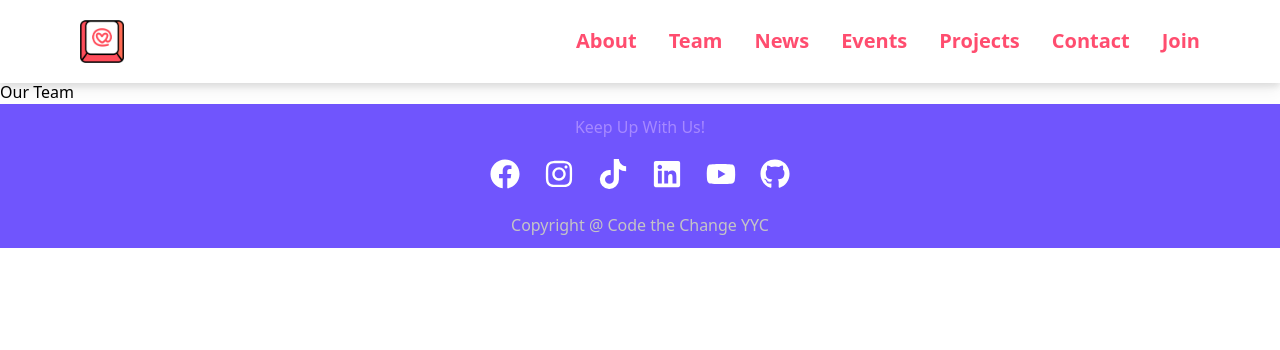
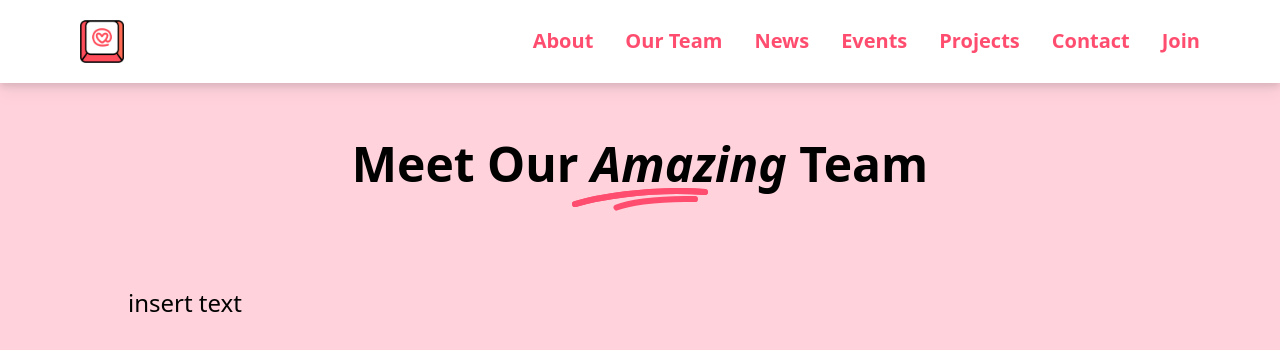
Before and after one commit to Code-the-Change-YYC/code-the-change-yyc-site, a Next.js app: page /our-team in a window 1280 px wide. Shown: the top 350 px of the page. Built offline with nearby package versions, Linux system fonts and the light colour scheme; a web font is replaced by a local one.

Commit message:
started page

```diff
--- a/components/Heading.jsx
+++ b/components/Heading.jsx
@@ -9,6 +9,8 @@ const PURPLE_SHORT_UNDERLINE_DIR = '/svgs/timeline/purple_heading_underline.svg'
 const WHITE_SINGLE_LINE_DIR = '/svgs/white_long_underline.svg';
 const WHITE_CURLY_LINE_DIR = '/svgs/white_alumni_underline.svg';
 const BEIGE_SHORT_UNDERLINE_DIR = '/svgs/beige_underline.svg';
+const PINK_UNDERLINE_DIR = '/svgs/pink_underline.svg';
+
 
 const Heading = ({ classes, underlineType = UnderlineTypes.GREEN_SHORT_UNDERLINE, children }) => {
   const getUnderline = () => {
@@ -25,6 +27,8 @@ const Heading = ({ classes, underlineType = UnderlineTypes.GREEN_SHORT_UNDERLINE
         return WHITE_CURLY_LINE_DIR;
       case UnderlineTypes.BEIGE_SHORT_UNDERLINE:
         return BEIGE_SHORT_UNDERLINE_DIR;
+      case UnderlineTypes.PINK_UNDERLINE:
+        return PINK_UNDERLINE_DIR;
     }
   };
 
--- a/components/Navbar.jsx
+++ b/components/Navbar.jsx
@@ -25,7 +25,7 @@ const Navbar = () => {
             <span className={TEXT_CLASSES}>About</span>
           </Link>
           <Link href="/our-team" legacyBehavior>
-            <span className={TEXT_CLASSES}>Team</span>
+            <span className={TEXT_CLASSES}>Our Team</span>
           </Link>
           <Link href="/newsletter" legacyBehavior>
             <span className={TEXT_CLASSES}>News</span>
--- a/pages/our-team/index.js
+++ b/pages/our-team/index.js
@@ -1,9 +1,24 @@
+import TextSection from '/components/TextSection.jsx';
+import Heading from '/components/Heading';
+import { UnderlineTypes } from '../../utils/underlineType';
+
+const MEET_OUR_TEAM = 'flex flex-col h-[95rem] bg-[#FFD2DC] pt-10 z-0';
+const CONTENT_CONTAINER = 'flex flex-col pt-14 p-5 md:px-32';
+
 
 const OurTeam = () => {
   return (
     <div>
-      <h1>Our Team</h1>
+      <div className={MEET_OUR_TEAM}>
+        <Heading underlineType={UnderlineTypes.PINK_UNDERLINE}>Meet Our <i>Amazing</i> Team</Heading>
+        <div className={CONTENT_CONTAINER}>
+          <TextSection classes="text-black pb-10 z-20">
+          insert text
+          </TextSection>
+        </div>
+      </div>
     </div>
+
   );
 };
 
--- a/utils/underlineType.js
+++ b/utils/underlineType.js
@@ -5,4 +5,5 @@ export const UnderlineTypes = Object.freeze({
   WHITE_LONG_UNDERLINE: "WHITE_LONG_UNDERLINE",
   WHITE_CURLY_UNDERLINE: "WHITE_CURLY_UNDERLINE",
   BEIGE_SHORT_UNDERLINE: "BEIGE_UNDERLINE",
+  PINK_UNDERLINE: "PINK_UNDERLINE",
 });
```
Also changed, not shown: public/svgs/pink_underline.svg (added).
